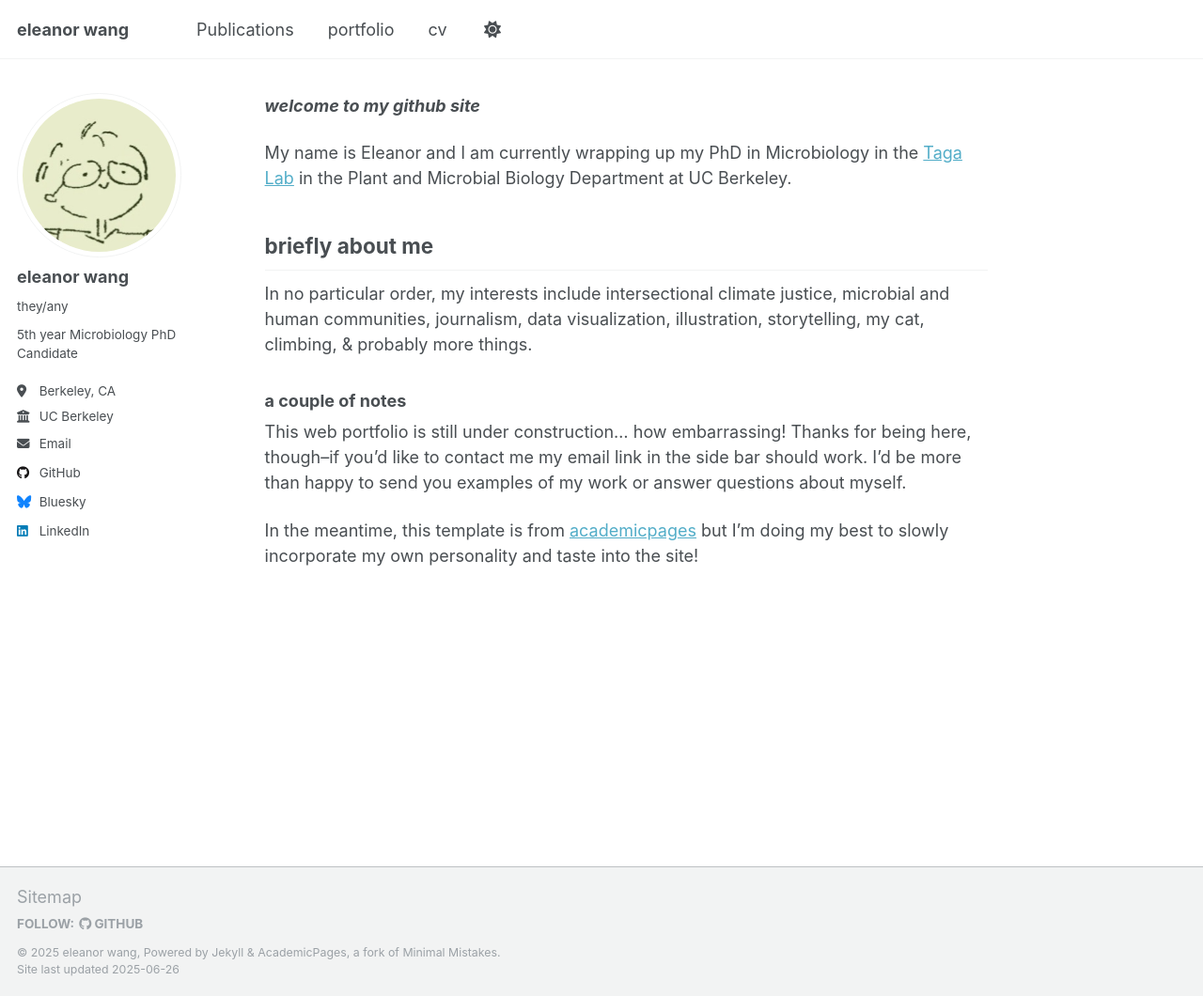
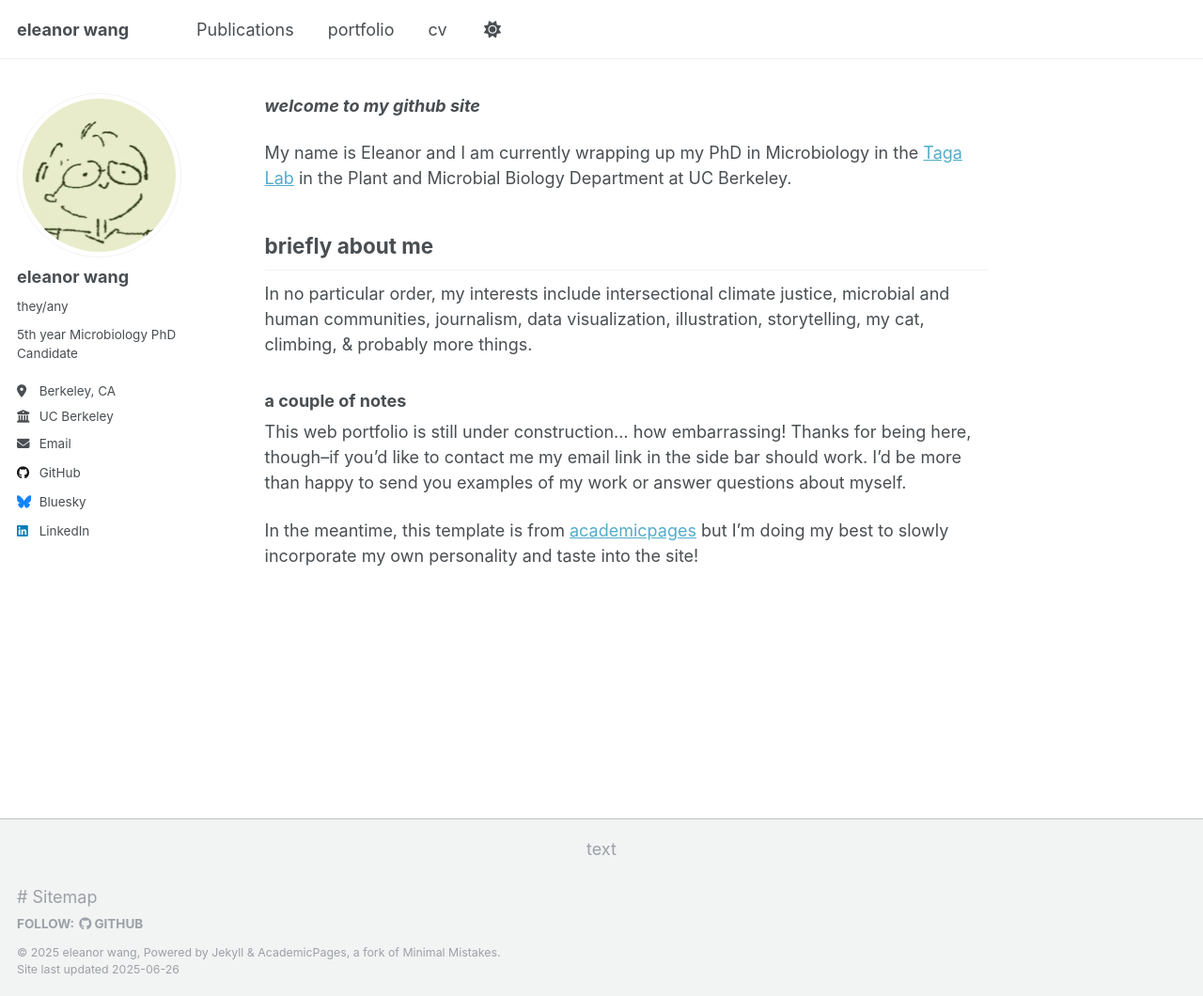
Before and after one commit to eledamame/eledamame.github.io, a Jekyll site: the page built from _pages/about.md, in a window 1280 px wide and 1060 px high. Shown: the whole window at 94% size. Built offline with Jekyll 4.4.1, drawn with Linux system fonts in a browser that asks for light colours.

Commit message:
update footer

```diff
--- a/_includes/footer/custom.html
+++ b/_includes/footer/custom.html
@@ -1,3 +1,4 @@
 <!-- start custom footer snippets -->
-<a href="/sitemap/">Sitemap</a>
+<p style="text-align: center;">text</p>
+# <a href="/sitemap/">Sitemap</a>
 <!-- end custom footer snippets -->
```
